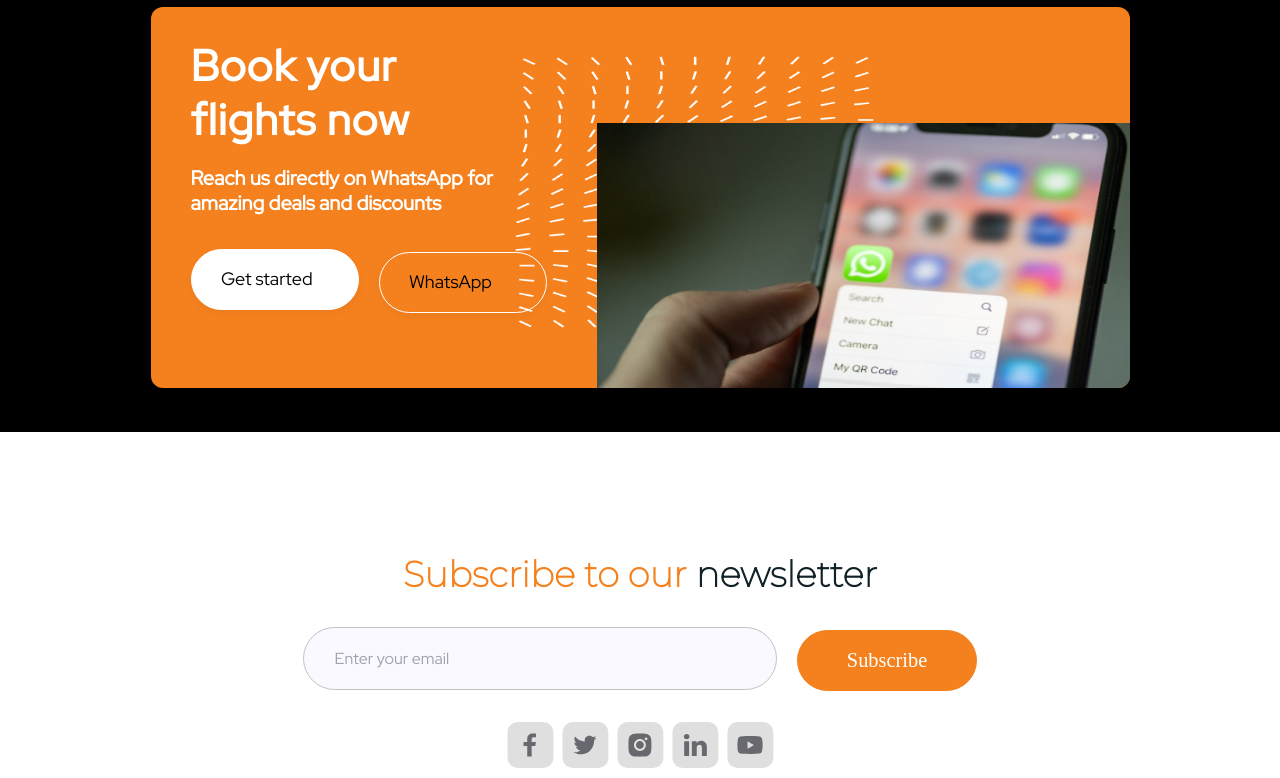
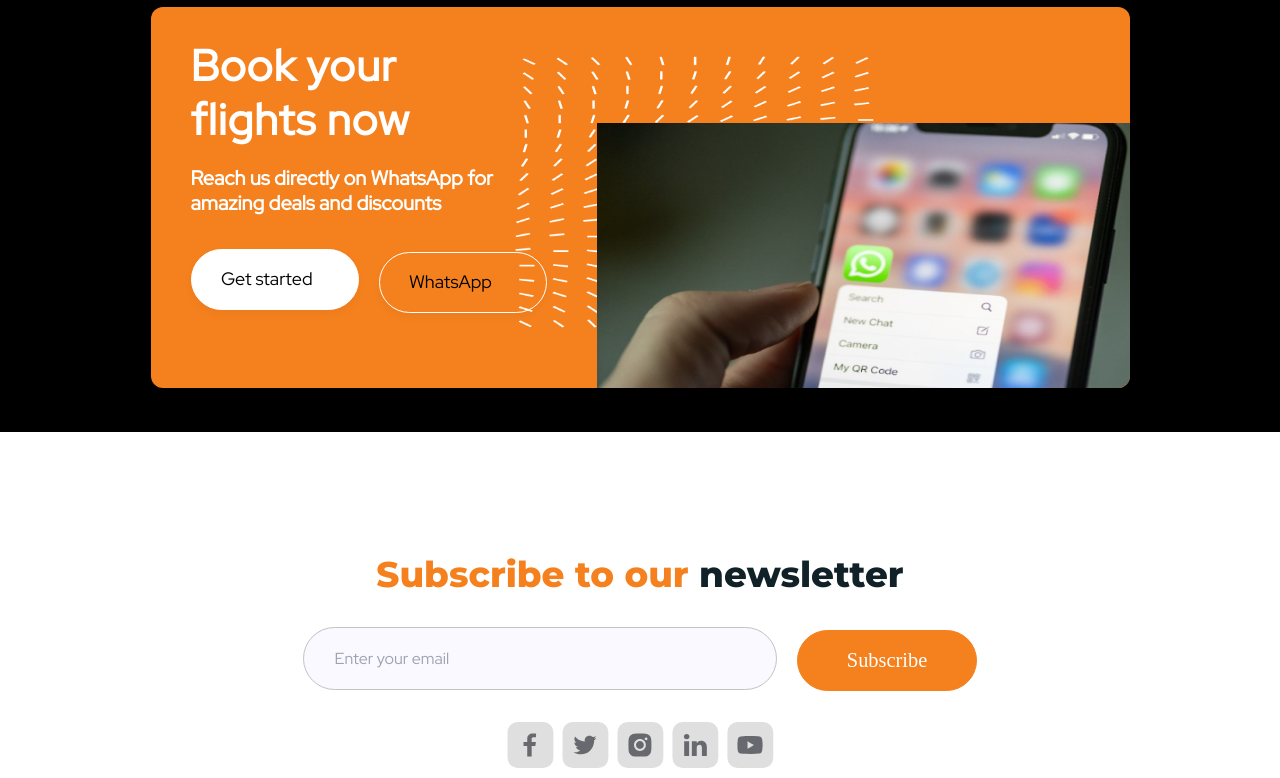
Before and after one commit to 4c10df/Travelden-OnePage-web, a website: page index.html in a window 1280 px wide. Shown: the part 2022-2800 px from the top of the page. Drawn offline with nearby package versions, Linux system fonts and the light colour scheme.

Commit message:
updating website fonts

```diff
--- a/index.html
+++ b/index.html
@@ -5,8 +5,9 @@
     <title>Travel Eden</title>
     <link rel="stylesheet" href="main.css">
 
+    <link rel="preconnect" href="https://fonts.googleapis.com">
     <link rel="preconnect" href="https://fonts.gstatic.com" crossorigin>
-    <link href="https://fonts.googleapis.com/css2?family=Fraunces:ital,wght@1,300&family=Montserrat:wght@100&family=Nunito:wght@700&family=Red+Hat+Display&display=swap" rel="stylesheet">
+    <link href="https://fonts.googleapis.com/css2?family=Fraunces:ital,wght@1,300&family=Montserrat:wght@100;800&family=Nunito:wght@700&family=Red+Hat+Display&display=swap" rel="stylesheet">
     <script type="module" src="https://unpkg.com/ionicons@7.1.0/dist/ionicons/ionicons.esm.js"></script>
     <script nomodule src="https://unpkg.com/ionicons@7.1.0/dist/ionicons/ionicons.js"></script>
 
```
